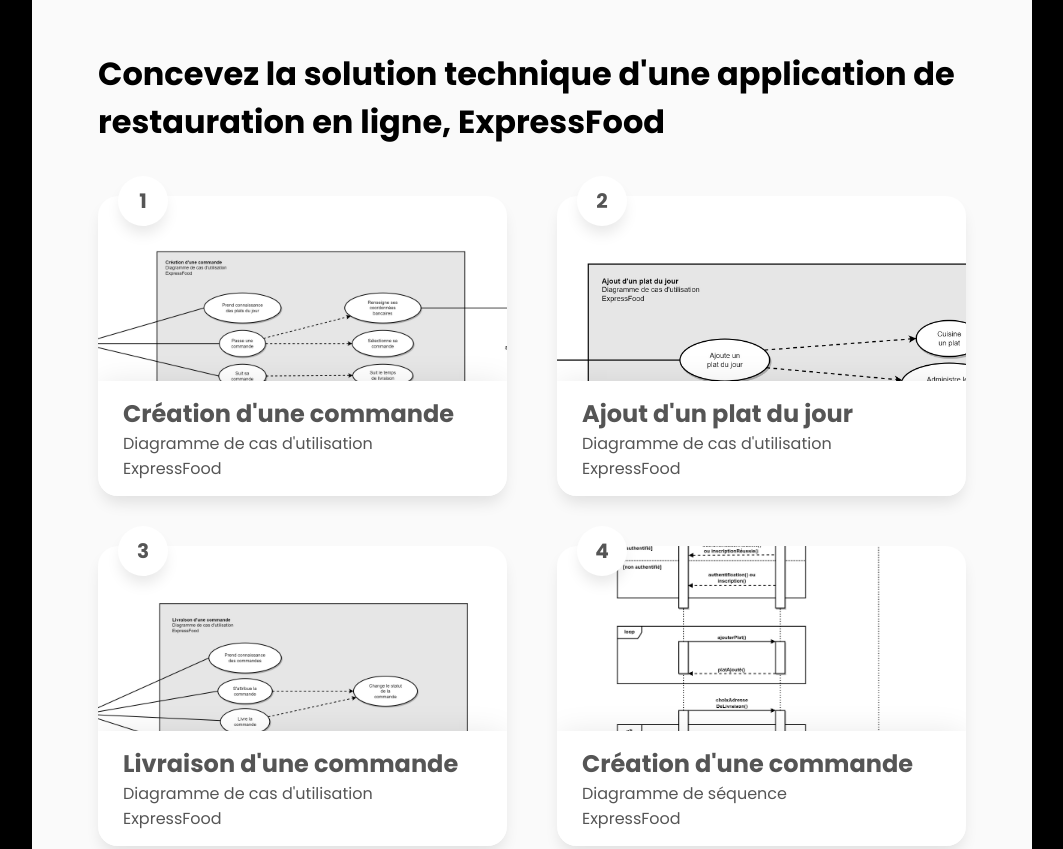
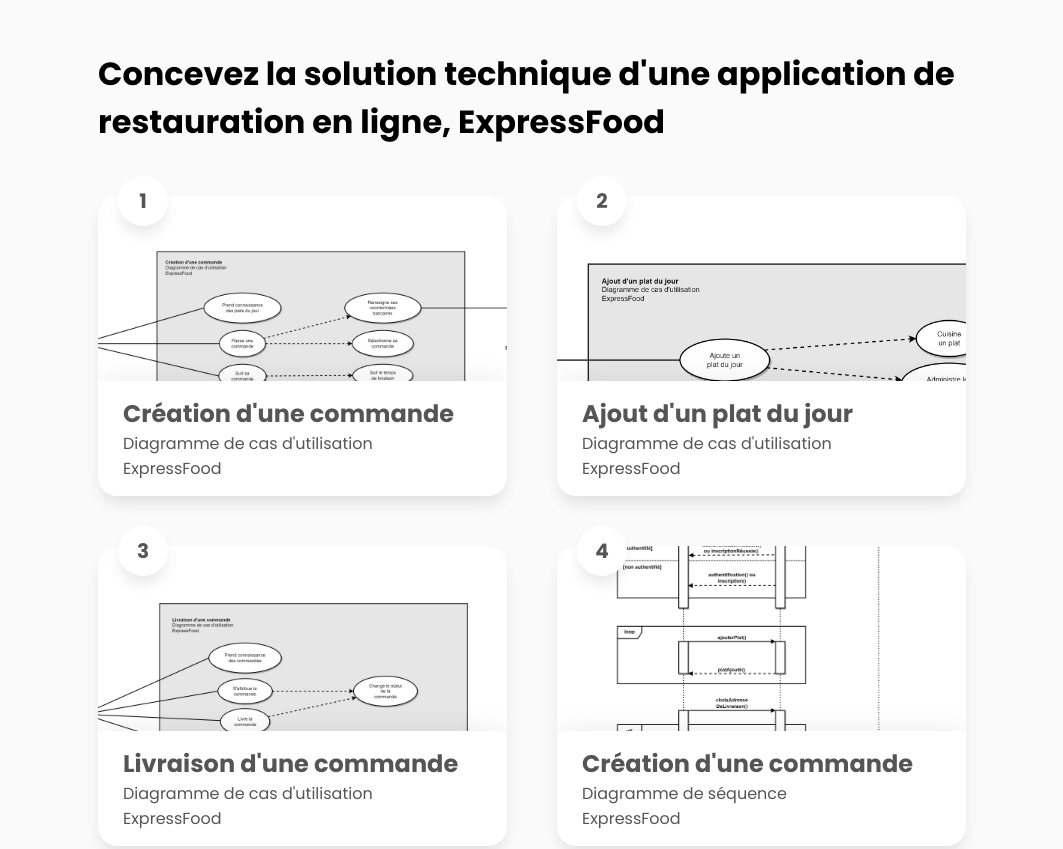
Before and after one commit to FlorianJourde/OpenClassrooms-3-Design-the-technical-solution-for-an-online-restaurant-application-ExpressFood, a plain HTML site: page index.html in a window 1280 px wide. Shown: the top 849 px of the page, without its empty margins (108-1171 px from the left). Drawn offline with Linux system fonts and the light colour scheme.

Commit message:
Updating background

```diff
--- a/style.scss
+++ b/style.scss
@@ -33,13 +33,11 @@ a:hover {
 }
 
 body {
-  background-color: var(--black);
+  background-color: var(--very-light-grey);
   counter-reset: section;
 }
 
 main {
-  background-color: var(--very-light-grey);
-  max-width: 1000px;
   margin-left: auto;
   margin-right: auto;
   padding-top: 50px;
```
Also changed, not shown: style.css, 1 other file.
